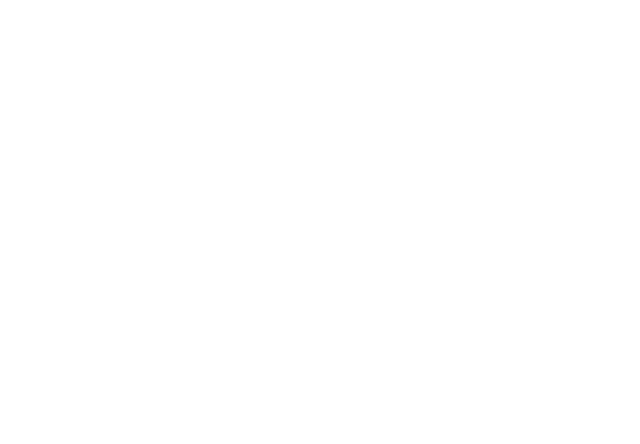
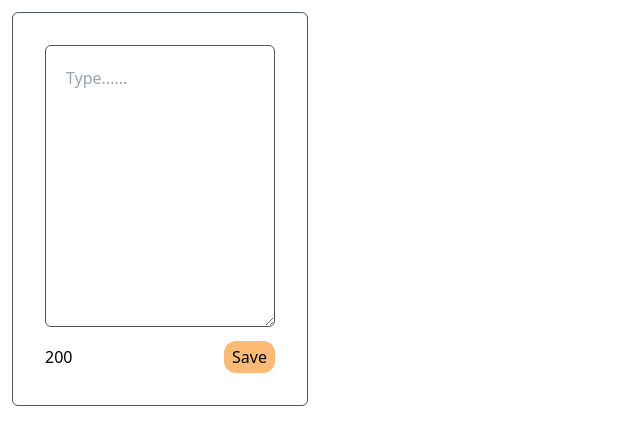
Before and after one commit to WAUdeshinduminaweerakoon/Note_Master, a React (Create React App) app in the folder frontendNew/note_master_frontend/: page /Notes in a window 1280 px wide. Before the commit this address had no page. Shown: the top 444 px of the page, without its empty margins (0-640 px from the left). Built offline with nearby package versions, Linux system fonts and the light colour scheme.

Commit message:
editHandler adding

```diff
--- a/frontendNew/note_master_frontend/src/App.js
+++ b/frontendNew/note_master_frontend/src/App.js
@@ -1,12 +1,16 @@
 
 import {BrowserRouter, Routes, Route} from 'react-router-dom'
 import Signup from './Components/Signup';
+import SignIn from './Components/SignIn';
+import Notes from './Components/Notes';
 
 function App() {
   return (
     <BrowserRouter>
       <Routes>
         <Route path='/Signup' element={<Signup/>}></Route>
+        <Route path='/SignIn' element={<SignIn/>}></Route>
+        <Route path='/Notes' element={<Notes/>}></Route>
       </Routes>
     </BrowserRouter>
 
--- a/frontendNew/note_master_frontend/src/Components/CreateNote.jsx
+++ b/frontendNew/note_master_frontend/src/Components/CreateNote.jsx
@@ -18,7 +18,7 @@ const CreateNote = ({inputText, setInputText, saveHander}) => {
         </textarea>
         <div className='flex items-center justify-between mt-2'>
             <span>{charLimit}</span>
-            <button onClick={saveHander} className='px-4 py-2 text-white bg-blue-500 rounded-md hover:bg-blue-600 focus:outline-none'>Save</button>
+            <button onClick={saveHander} className='px-2 py-1 text-black bg-orange-300 rounded-xl hover:bg-green-500 focus:outline-none '>Save</button>
         </div>
 
     </div>
--- /dev/null
+++ b/frontendNew/note_master_frontend/src/Components/Note.jsx
@@ -0,0 +1,20 @@
+import React from 'react'
+
+const Note = ({id, text, editHandler}) => {
+  return (
+    <div className='relative items-center justify-center w-full p-3 md:w-1/4'>
+         <div className='w-full h-full p-8 bg-transparent border border-gray-600 rounded-md bg-stone-300'>
+            <div className='w-full h-full p-5 bg-transparent border border-gray-600 rounded-md focus:outline-none bg-slate-50'>
+                {text}
+            </div>
+        <div>
+            <button  className='px-2 py-1 text-black bg-teal-300 rounded-md hover:bg-blue-200 focus:outline-none'>Delete</button>
+            <button  className='px-2 py-1 text-black bg-teal-300 rounded-md hover:bg-blue-200 focus:outline-none' onClick={() => editHandler(id, text)}>Edit</button>
+        </div>
+        </div>
+
+    </div>
+  )
+}
+
+export default Note
--- a/frontendNew/note_master_frontend/src/Components/Notes.jsx
+++ b/frontendNew/note_master_frontend/src/Components/Notes.jsx
@@ -1,11 +1,26 @@
 import React, {useEffect, useState}  from 'react'
 import CreateNote from './CreateNote'
 import {v4 as uuid} from 'uuid';
+import Note from './Note';
 
 const Notes = () => {
     const [inputText, setInputText] = useState("")
     const [notes, setNotes] = useState([])
+    const [editToggle, setEditToggle]= useState(null)
+
+    const editHandler = (id, text) =>{
+        setEditToggle(id)
+        setInputText(text)
+
+    }
     const saveHander = () =>{
+        if(editToggle){
+            setNotes(notes.map((note)=>(
+                note.id === editToggle?
+                {...note, text: inputText}
+                : note
+            )))
+        }else{
             setNotes((prevNotes)=>[
                 ...prevNotes,{
                     id:uuid(),
@@ -13,7 +28,10 @@ const Notes = () => {
                 }
 
             ])
+        }
+
         setInputText("")
+        setEditToggle(null)
     }
     useEffect(()=>{
         const data = JSON.parse(localStorage.getItem("Notes"))
@@ -27,11 +45,34 @@ const Notes = () => {
     },[notes])
   return (
     <div>
+        {
+            notes.map((note)=>(
+                editToggle === note.id ?
                 <CreateNote
                     inputText={inputText}
                     setInputText={setInputText}
                     saveHander={saveHander}
                 />
+                :
+                <Note
+                    key={note.id}
+                    id={note.id}
+                    text={note.text}
+                    editHadler = {editHandler}
+
+                >
+                </Note>
+            ))
+        }{
+            editToggle == null ?
+            <CreateNote
+            inputText={inputText}
+            setInputText={setInputText}
+            saveHander={saveHander}
+            />: <></>
+
+        }
+
     </div>
   )
 }
```
Lines whose indentation alone changed are shown as unchanged.
